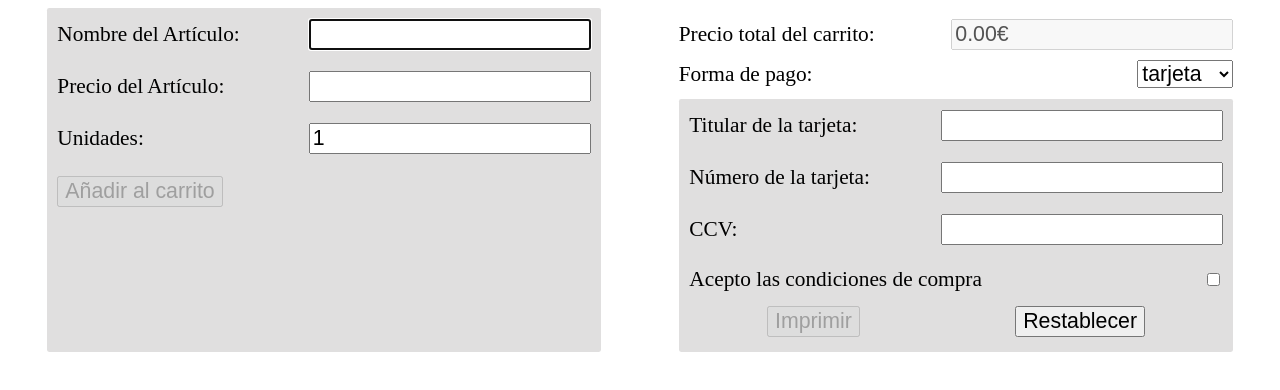
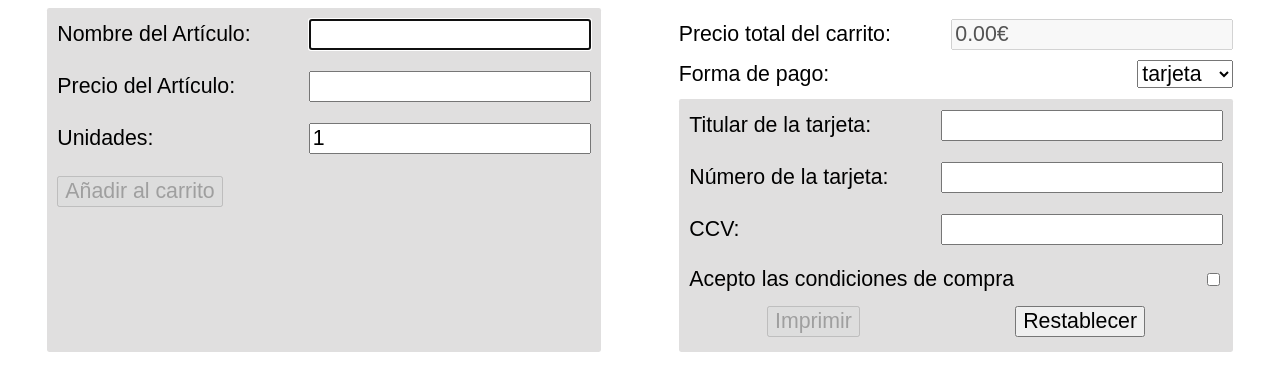
Before and after one commit to pablopez/Tarea-AE-1, a plain HTML site: page index.html in a window 1280 px wide. Drawn offline with Linux system fonts and the light colour scheme.

Commit message:
estilos recolocados

```diff
--- a/css/styles.css
+++ b/css/styles.css
@@ -1,11 +1,14 @@
 *{
     font-size: 16pt;
+    font-family: Arial, Helvetica, sans-serif;
 }
 #app{
     width: 100%;
     display: flex;
     justify-content: space-around;
 }
+
+/* estilo del formulario de combra*/
 .shopForm{
     width: 25rem;
     padding: 0.5rem;
@@ -15,10 +18,8 @@
 }
 .shopForm-addItem{background-color: rgb(224, 223, 223);}
 .shopForm-payItems{background-color: rgb(255, 176, 176);}
-
 .shopForm .shopForm__attr:first-child{margin: 0 0 0.5rem 0 !important;}
 .shopForm .shopForm__attr:last-child{margin: 0.5rem 0 0 0 !important;}
-
     .shopForm__attr{
         width: 100%;
         margin: 0.5rem 0;
@@ -33,7 +34,6 @@
     .shopForm__attr-error[type="checkbox"]{
         outline: none;
     }
-
     .shopForm__actions{
         width: 100%;
         margin: 0.2rem 0;
@@ -42,6 +42,15 @@
         align-items: center;
     }
 
+/* estilo de la lista de la compra*/
+.cartList{}
+    .cartList__element{}
+        .cartList__element__actions{}
+            .cartList__element__actions__increase{}
+            .cartList__element__actions__decrease{}
+            .cartList__element__actions__remove{}
+
+/* estilos de los avisos*/
 .appAdvice{
     position: absolute;
     font-size: 0.3rem;
@@ -50,7 +59,7 @@
     display: flex;
     justify-content: flex-end;
 }
-.appAdvice>span{    font-size: 0.8rem;}
+.appAdvice>span{font-size: 0.8rem;}
 .appAdvice-log{color: green;}
 .appAdvice-error{color: red;}
 
--- a/styles.css
+++ /dev/null
@@ -1,67 +0,0 @@
-*{
-    font-size: 16pt;
-}
-#app{
-    width: 100%;
-    display: flex;
-    justify-content: space-around;
-}
-
-/* estilo del formulario de combra*/
-.shopForm{
-    width: 25rem;
-    padding: 0.5rem;
-    display: flex;
-    flex-direction: column;
-    border-radius: 0.1rem;
-}
-.shopForm-addItem{background-color: rgb(224, 223, 223);}
-.shopForm-payItems{background-color: rgb(255, 176, 176);}
-.shopForm .shopForm__attr:first-child{margin: 0 0 0.5rem 0 !important;}
-.shopForm .shopForm__attr:last-child{margin: 0.5rem 0 0 0 !important;}
-    .shopForm__attr{
-        width: 100%;
-        margin: 0.5rem 0;
-        display: flex;
-        justify-content: space-between;
-        align-items: center;
-    }
-    .shopForm__attr-error{
-        outline: 0.1rem solid red;
-        border-radius: 0.1rem;
-    }
-    .shopForm__attr-error[type="checkbox"]{
-        outline: none;
-    }
-    .shopForm__actions{
-        width: 100%;
-        margin: 0.2rem 0;
-        display: flex;
-        justify-content: space-around;
-        align-items: center;
-    }
-
-/* estilo de la lista de la compra*/
-.cartList{}
-    .cartList__element{}
-        .cartList__element__actions{}
-            .cartList__element__actions__increase{}
-            .cartList__element__actions__decrease{}
-            .cartList__element__actions__remove{}
-
-/* estilos de los avisos*/
-.appAdvice{
-    position: absolute;
-    font-size: 0.3rem;
-    font-weight: bold;
-    height: 1.65rem;
-    display: flex;
-    justify-content: flex-end;
-}
-.appAdvice>span{font-size: 0.8rem;}
-.appAdvice-log{color: green;}
-.appAdvice-error{color: red;}
-
-.hidden{
-    display: none;
-}
```
Lines whose indentation alone changed are shown as unchanged.
